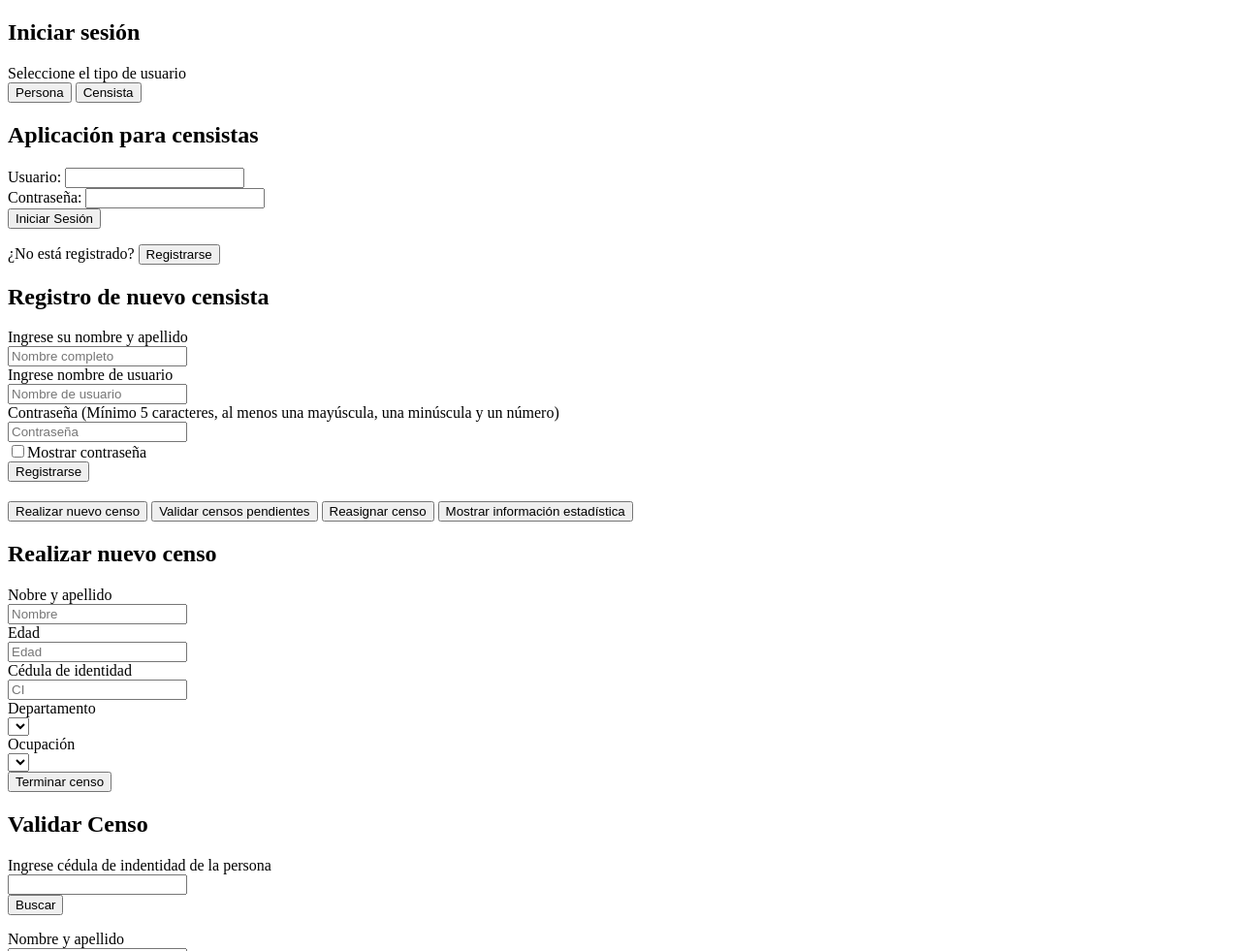
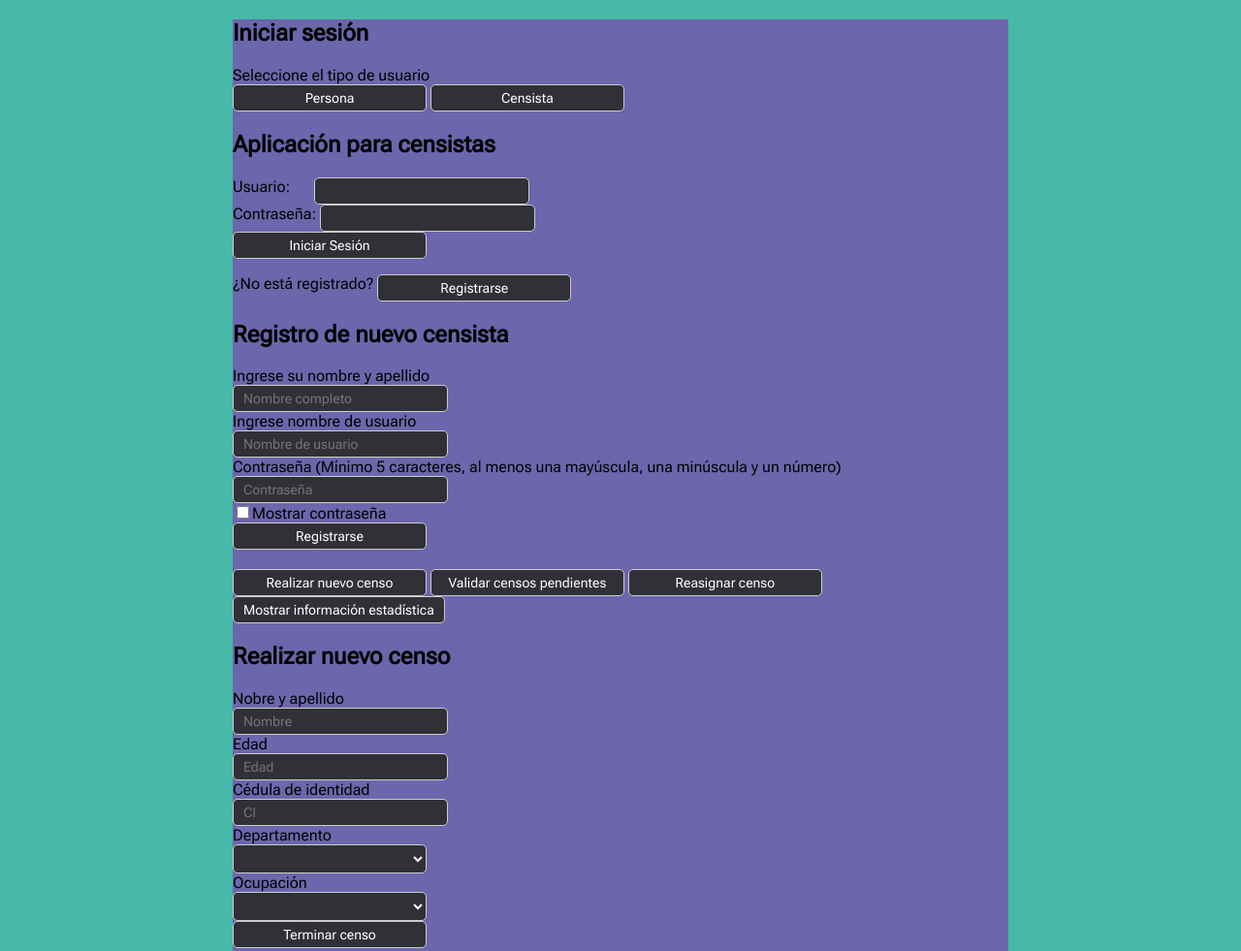
Before and after one commit to SantiagoPintos/projectoP1, a website: page src/index.html in a window 1280 px wide. Shown: the top 981 px of the page at 97% size. Drawn offline with Linux system fonts and the light colour scheme.

Commit message:
Estilos iniciales

```diff
--- /dev/null
+++ b/src/css/estilos.css
@@ -0,0 +1,63 @@
+@import url('https://fonts.googleapis.com/css2?family=Roboto+Flex:opsz@8..144&display=swap');
+
+.clearfix {
+  display: block;
+}
+
+body {
+    font-family: 'Roboto Flex', sans-serif;
+    background-color: #48B9A9;
+}
+#contenedor {
+    width: 800px;
+    background-color: #6C66AC;
+    margin: 0 auto;
+}
+input[type="button"] {
+    background-color: #303036;
+    color: #fff;
+}
+input[type="button"]:disabled {
+    background-color: #9696a1;
+}
+input, select {
+  background-color: #303036;
+  color: #FFFAFF;
+  border: 1px solid #ccc;
+  padding: 5px 10px;
+  font-family: 'Roboto Flex', sans-serif;
+  min-width: 200px;
+  border-radius: 5px;
+  font-size:14px;
+}
+label{
+    min-width: 80px;
+    text-align:left;
+    display:inline-block;
+    vertical-align:top;
+}
+h1,
+h2,
+h3,
+h5,
+h6 {
+  font-family: 'Roboto Flex', sans-serif;
+}
+#nuevoMostrarConseñaCensista{
+    min-width: 0px;
+}
+#cabecera {
+    background-color: #303036;
+}
+#logo {
+    margin: 20px;
+    float: left;
+    width: 100px;
+    float: left;
+}
+table, th, td{
+    border-collapse:collapse;
+    border: #000 1px solid;
+    padding:5px;
+    background-color:#fff;
+}
--- a/src/index.html
+++ b/src/index.html
@@ -5,10 +5,12 @@
     <meta http-equiv="X-UA-Compatible" content="IE=edge">
     <meta name="viewport" content="width=device-width, initial-scale=1.0">
     <title>Aplicación - censo</title>
+    <link rel="stylesheet" href="css/estilos.css">
     <script src="js/classes.js"></script>
     <script src="js/main.js"></script>
 </head>
 <body>
+    <div id="contenedor" class="clearfix">
         <div id="seleccionUsuario">
             <p>
                 <h2>Iniciar sesión</h2>
@@ -29,7 +31,7 @@
                 <p id="msjLoginCensista"></p>
                 <div id="promptRegistrarCensista">
                     <p>
-                    <label for="btnRegistrarCensista">¿No está registrado?</label>
+                        <label for="btnRegistroCensista">¿No está registrado?</label>
                         <input type="button" value="Registrarse" id="btnRegistroCensista">
                     </p>
                 </div>
@@ -46,7 +48,7 @@
                             <label for="nuevoContraseñaCensista">Contraseña (Mínimo 5 caracteres, al menos una mayúscula, una minúscula y un número)</label><br>
                             <input type="password" id="nuevoContraseñaCensista" placeholder="Contraseña" required><br>
                             <input type="checkbox" id="nuevoMostrarConseñaCensista">Mostrar contraseña <br>
-                        <button id="btnRegistrarCensista">Registrarse</button>
+                            <input type="button" id="btnRegistrarCensista" value="Registrarse">
                         </form>
                         </p>
                     <p id="msjRegistroCensista"></p>
@@ -314,5 +316,6 @@
                 </p>
             </div>
         </div>
+    </div><!-- contenedor -->
 </body>
 </html>
```
Also changed, not shown: src/img/logo_censo.jpg (added). Lines whose indentation alone changed are shown as unchanged.
